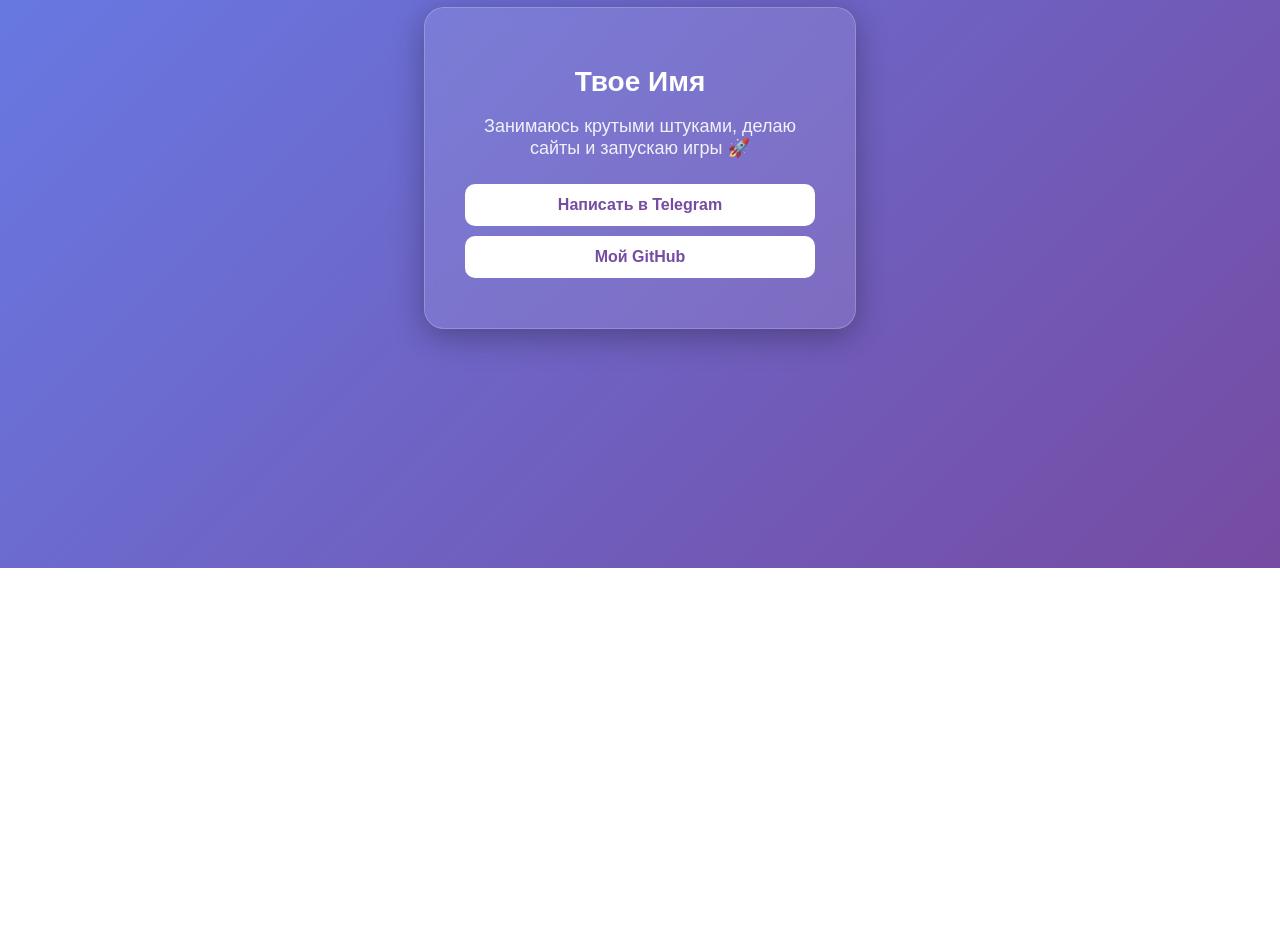
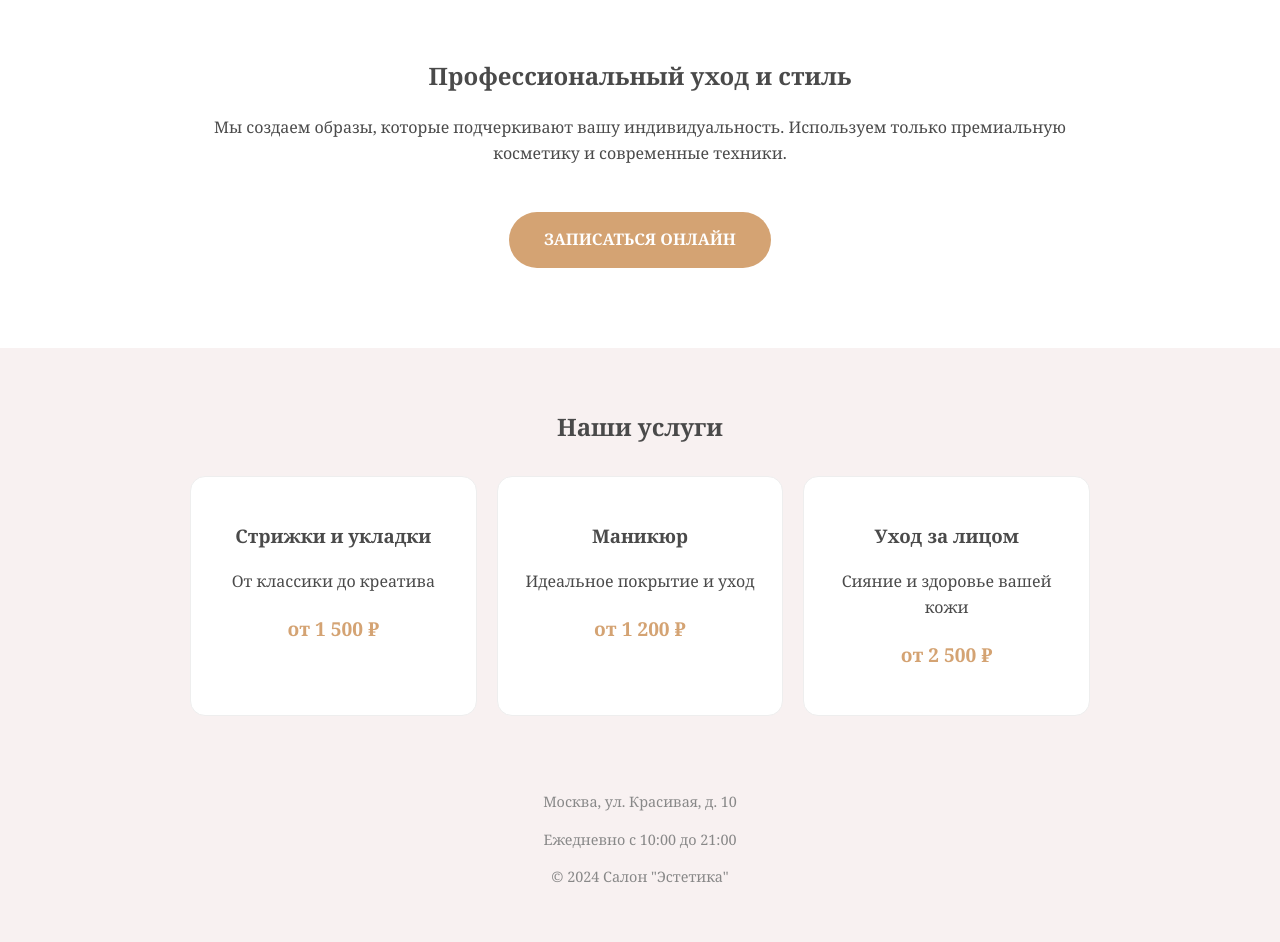
Before and after one commit to densky333123/89site, a plain HTML site: page index.html in a window 1280 px wide. Shown: the part 232-1174 px from the top of the page. Before the commit the page ends 800 px from the top, so only its background shows below. Drawn offline with Linux system fonts and the light colour scheme.

Commit message:
Update index.html

```diff
--- a/index.html
+++ b/index.html
@@ -3,60 +3,116 @@
 <head>
     <meta charset="UTF-8">
     <meta name="viewport" content="width=device-width, initial-scale=1.0">
-    <title>Моя Визитка | Привет!</title>
+    <title>Салон красоты "Эстетика" — Маникюр, Стрижки, Уход</title>
     <style>
-        /* Стиль для красоты */
+        :root {
+            --main-color: #f8f1f1; /* Нежно-розовый фон */
+            --accent-color: #d4a373; /* Золотисто-коричневый акцент */
+            --text-color: #4a4a4a;
+        }
         body {
-            font-family: 'Arial', sans-serif;
-            display: flex;
-            justify-content: center;
-            align-items: center;
-            height: 100vh;
+            font-family: 'Georgia', serif;
             margin: 0;
-            background: linear-gradient(135deg, #667eea 0%, #764ba2 100%); /* Красивый градиент */
+            padding: 0;
+            background-color: var(--main-color);
+            color: var(--text-color);
+            line-height: 1.6;
+        }
+        header {
+            background: white;
+            padding: 40px 20px;
+            text-align: center;
+            box-shadow: 0 2px 10px rgba(0,0,0,0.05);
+        }
+        h1 { margin: 0; letter-spacing: 3px; text-transform: uppercase; color: var(--accent-color); }
+        .hero {
+            padding: 60px 20px;
+            text-align: center;
+            background: #fff;
+            margin-bottom: 20px;
+        }
+        .container {
+            max-width: 900px;
+            margin: 0 auto;
+            padding: 20px;
+        }
+        .services {
+            display: grid;
+            grid-template-columns: repeat(auto-fit, minmax(250px, 1fr));
+            gap: 20px;
+            margin-top: 30px;
+        }
+        .service-card {
+            background: white;
+            padding: 25px;
+            border-radius: 15px;
+            text-align: center;
+            transition: 0.3s;
+            border: 1px solid #eee;
+        }
+        .service-card:hover { transform: translateY(-5px); box-shadow: 0 10px 20px rgba(0,0,0,0.05); }
+        .price { font-weight: bold; color: var(--accent-color); font-size: 1.2rem; }
+        .cta-button {
+            display: inline-block;
+            background: var(--accent-color);
             color: white;
-            text-align: center;
-        }
-        .card {
-            background: rgba(255, 255, 255, 0.1);
-            padding: 40px;
-            border-radius: 20px;
-            backdrop-filter: blur(10px); /* Эффект матового стекла */
-            box-shadow: 0 8px 32px rgba(0,0,0,0.3);
-            border: 1px solid rgba(255,255,255,0.2);
-            max-width: 350px;
-        }
-        h1 { margin-bottom: 10px; font-size: 28px; }
-        p { font-size: 18px; opacity: 0.9; }
-        .links { margin-top: 25px; }
-        .btn {
-            display: block;
-            background: white;
-            color: #764ba2;
-            padding: 12px;
-            margin: 10px 0;
+            padding: 15px 35px;
             text-decoration: none;
-            border-radius: 10px;
+            border-radius: 30px;
+            margin-top: 30px;
             font-weight: bold;
             transition: 0.3s;
         }
-        .btn:hover {
-            transform: scale(1.05);
-            background: #f0f0f0;
+        .cta-button:hover { background: #bc8a5f; }
+        footer {
+            text-align: center;
+            padding: 40px;
+            font-size: 0.9rem;
+            color: #888;
         }
     </style>
 </head>
 <body>
 
-    <div class="card">
-        <h1>Твое Имя</h1>
-        <p>Занимаюсь крутыми штуками, делаю сайты и запускаю игры 🚀</p>
+    <header>
+        <h1>Эстетика</h1>
+        <p>Ваша красота — наше вдохновение</p>
+    </header>
 
-        <div class="links">
-            <a href="https://t.me" class="btn">Написать в Telegram</a>
-            <a href="https://github.com" class="btn">Мой GitHub</a>
+    <section class="hero">
+        <div class="container">
+            <h2>Профессиональный уход и стиль</h2>
+            <p>Мы создаем образы, которые подчеркивают вашу индивидуальность. Используем только премиальную косметику и современные техники.</p>
+            <a href="https://t.me" class="btn cta-button">ЗАПИСАТЬСЯ ОНЛАЙН</a>
+        </div>
+    </section>
+
+    <div class="container">
+        <h2 style="text-align: center;">Наши услуги</h2>
+        <div class="services">
+            <div class="service-card">
+                <h3>Стрижки и укладки</h3>
+                <p>От классики до креатива</p>
+                <p class="price">от 1 500 ₽</p>
+            </div>
+            <div class="service-card">
+                <h3>Маникюр</h3>
+                <p>Идеальное покрытие и уход</p>
+                <p class="price">от 1 200 ₽</p>
+            </div>
+            <div class="service-card">
+                <h3>Уход за лицом</h3>
+                <p>Сияние и здоровье вашей кожи</p>
+                <p class="price">от 2 500 ₽</p>
+            </div>
         </div>
     </div>
 
+    <footer>
+        <p>Москва, ул. Красивая, д. 10</p>
+        <p>Ежедневно с 10:00 до 21:00</p>
+        <p>&copy; 2024 Салон "Эстетика"</p>
+    </footer>
+
 </body>
 </html>
```
